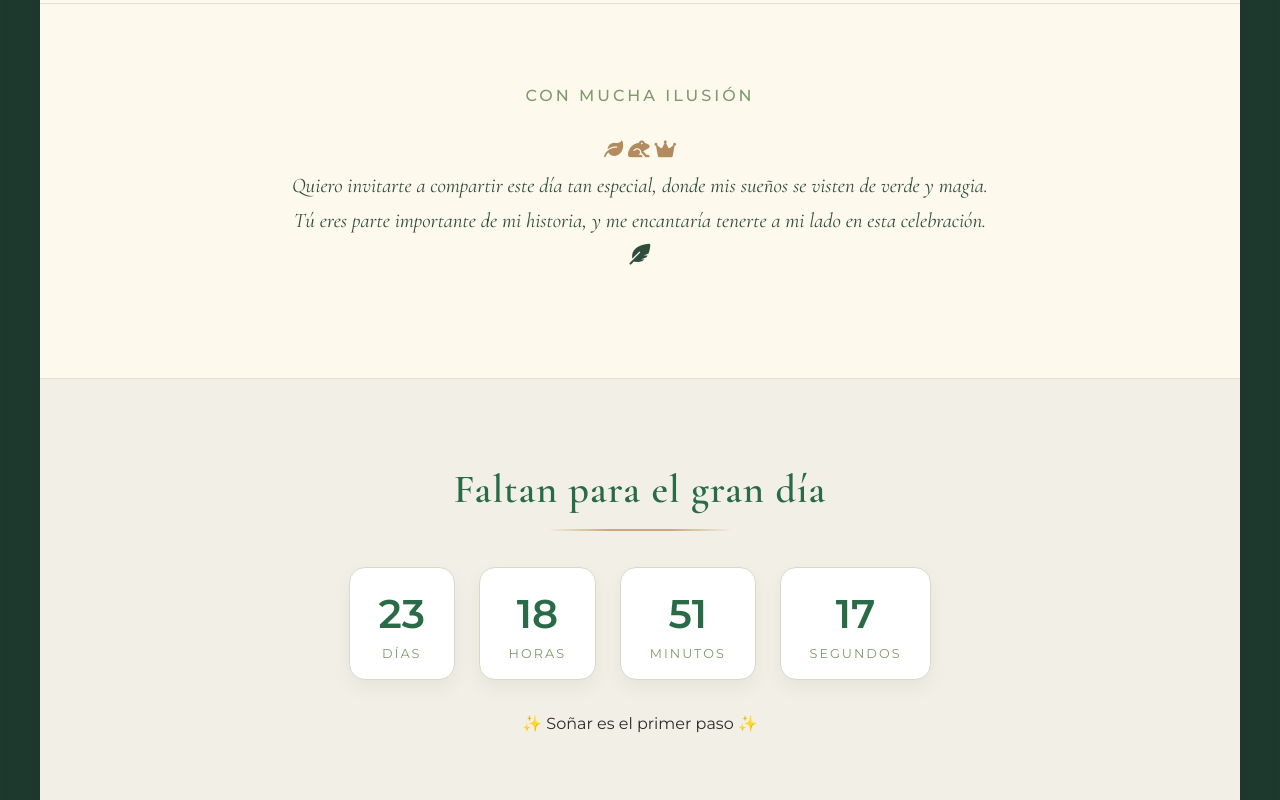
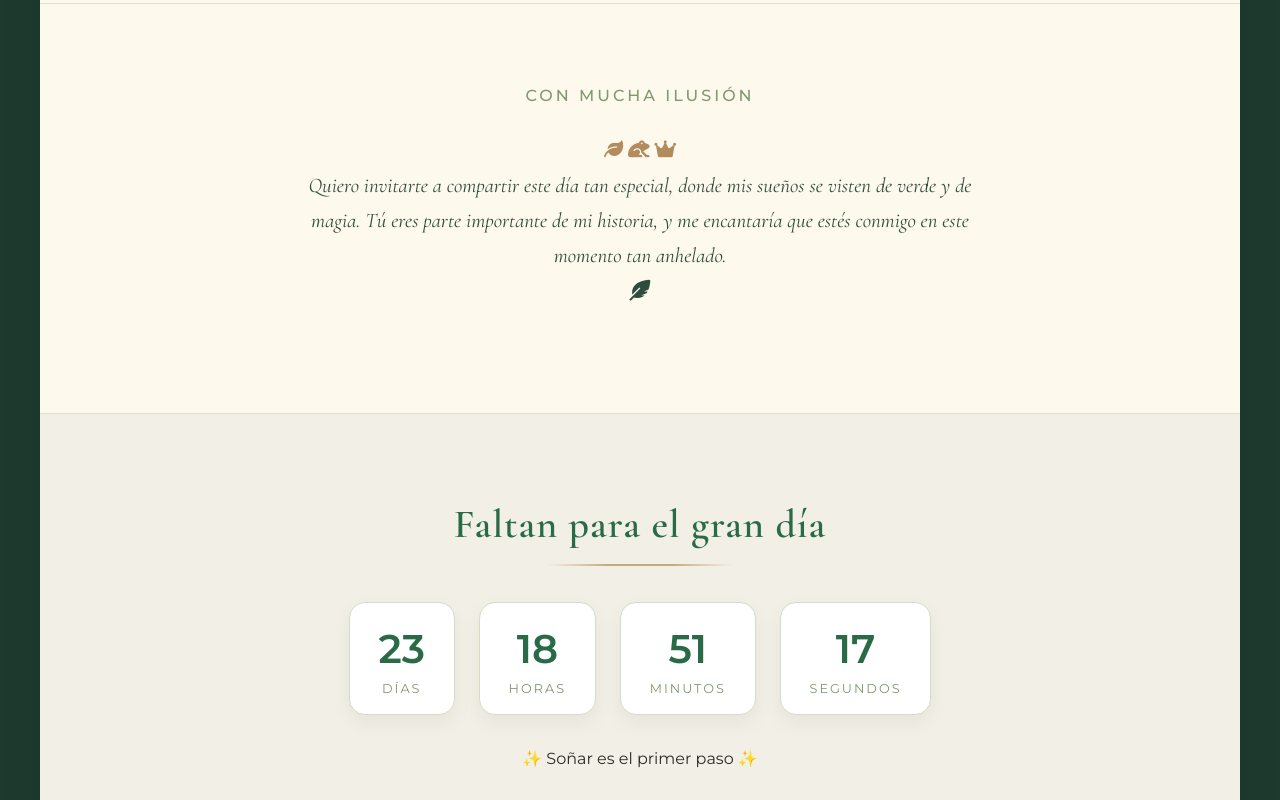
Before and after one commit to cruzrenato1-ops/mis15-arlem, a plain HTML site: page index.html in a window 1280 px wide. Shown: the part 1160-1960 px from the top of the page. Drawn offline with nearby package versions, Linux system fonts and the light colour scheme.

Commit message:
Update index.html

```diff
--- a/index.html
+++ b/index.html
@@ -457,8 +457,8 @@
             <div class="subheading">Con mucha ilusión</div>
             <div class="message-text">
                 <i class="fas fa-leaf tiana-flower"></i> <i class="fas fa-frog tiana-flower"></i> <i class="fas fa-crown tiana-flower"></i><br>
-                Quiero invitarte a compartir este día tan especial, donde mis sueños se visten de verde y magia.
-                Tú eres parte importante de mi historia, y me encantaría tenerte a mi lado en esta celebración.
+                Quiero invitarte a compartir este día tan especial, donde mis sueños se visten de verde y de magia.
+                Tú eres parte importante de mi historia, y me encantaría que estés conmigo en este momento tan anhelado.
                 <br><i class="fas fa-feather-alt"></i>
             </div>
         </div>
@@ -516,9 +516,9 @@
             <div style="margin-top: 2rem;">
                 <h3 style="margin-bottom: 0.5rem;">🎁 Mi mayor regalo es tu presencia</h3>
                 <p> ✨ !!! Si me deseas obsequiar algo, en efectivo se sabrá apreciar !!! ✨ </p>
-                <div class="gift-alias">
+                <!--<div class="gift-alias">
                     <i class="fas fa-hand-holding-usd"></i> Regalo en efectivo
-                </div>
+                </div>-->
             </div>
         </div>
     </section>
```
